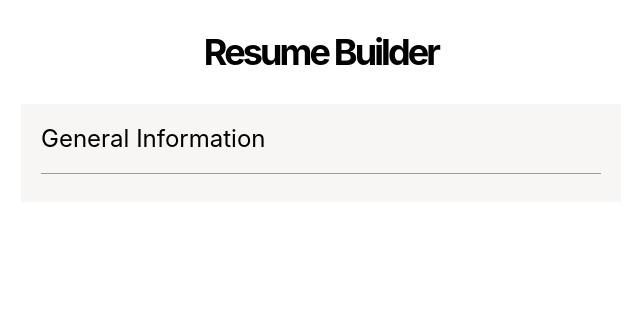
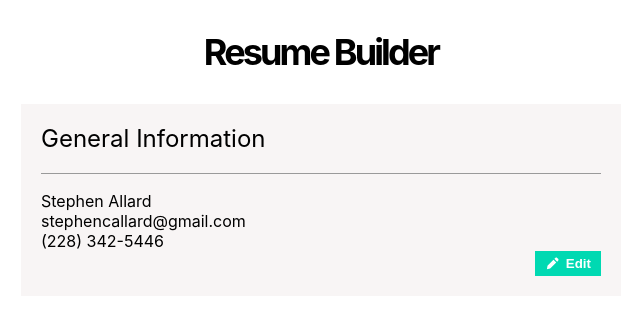
Before and after one commit to esteban90-dev/resume-builder, a React (Create React App) app: page / in a window 1280 px wide. Shown: the top 314 px of the page, without its empty margins (319-959 px from the left). Built offline with nearby package versions, Linux system fonts and the light colour scheme; the HTML template or start-up script is replaced by a standard one.

Commit message:
add static Information Component

```diff
--- /dev/null
+++ b/src/components/Information.js
@@ -0,0 +1,18 @@
+import React from 'react';
+import pencilIcon from '../images/pencil-icon.svg';
+
+export default class Information extends React.Component {
+  render() {
+    return (
+      <>
+        <p>Stephen Allard</p>
+        <p>stephencallard@gmail.com</p>
+        <p>(228) 342-5446</p>
+        <button className="editButton">
+          <img src={pencilIcon} className="icon" alt="pencil icon"></img>
+          Edit
+        </button>
+      </>
+    );
+  }
+}
--- a/src/components/InformationCard.js
+++ b/src/components/InformationCard.js
@@ -1,4 +1,5 @@
 import React from 'react';
+import Information from './Information';
 
 export default class InformationCard extends React.Component {
   render() {
@@ -6,6 +7,7 @@ export default class InformationCard extends React.Component {
       <section className="information">
         <h2 className="information__title">General Information</h2>
         <hr></hr>
+        <Information />
       </section>
     );
   }
--- a/src/index.css
+++ b/src/index.css
@@ -20,6 +20,11 @@ hr {
   border-left: none;
   border-right: none;
   border-bottom: none;
+  margin-bottom: 17px;
+}
+
+p {
+  margin: 0;
 }
 
 .header__title {
@@ -39,3 +44,21 @@ hr {
   font-weight: 400;
   font-size: 24px;
 }
+
+.icon {
+  height: 15px;
+  width: 15px;
+  margin-right: 6px;
+}
+
+.editButton {
+  display: flex;
+  align-items: center;
+  justify-content: space-between;
+  margin-left: auto;
+  padding: 5px 10px;
+  border: none;
+  background-color: #00D9B2;
+  color: white;
+  font-weight: 700;
+}
```
Also changed, not shown: src/images/pencil-icon.svg (added).
